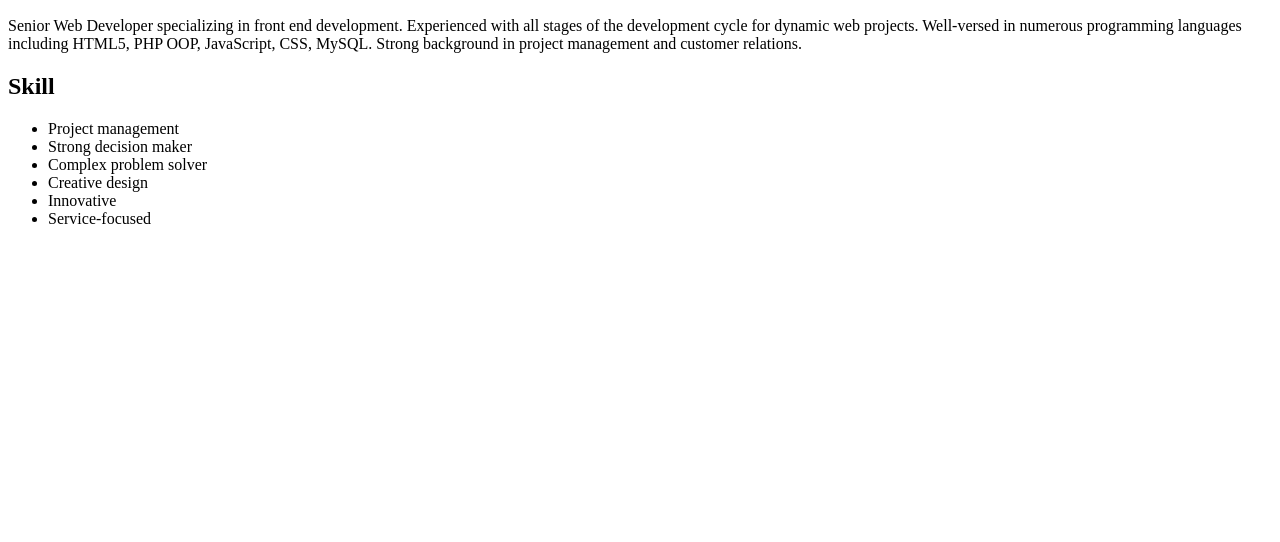
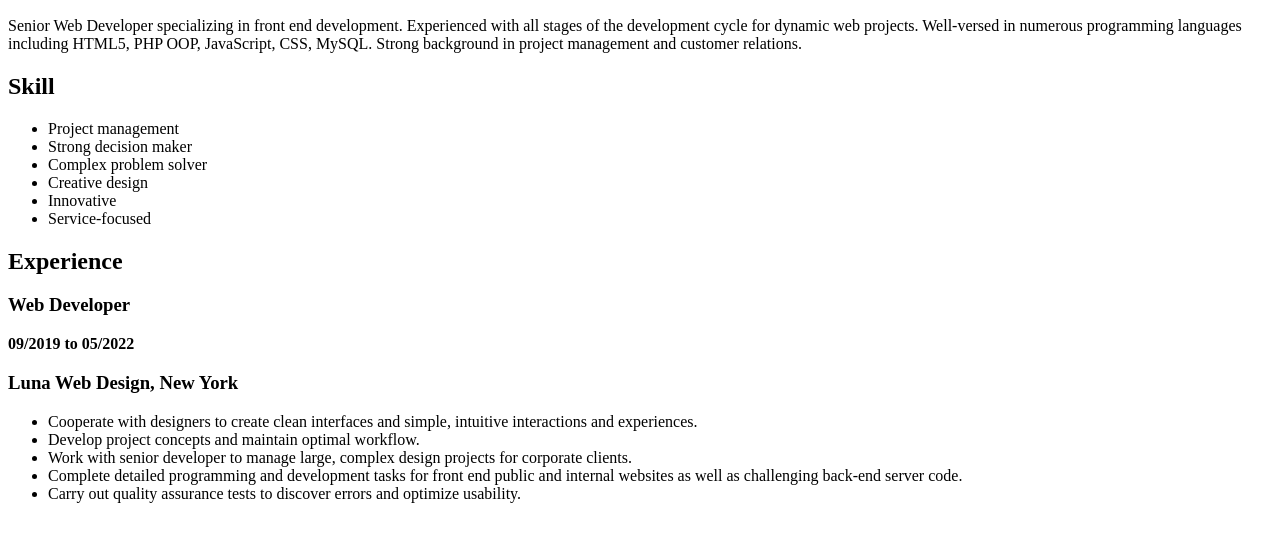
Before and after one commit to Yahya-yasser/Git-flow-, a plain HTML site: page index.html in a window 1280 px wide. Shown: the part 110-652 px from the top of the page. Drawn offline with Linux system fonts and the light colour scheme.

Commit message:
CV Experience (Dev)

```diff
--- a/index.html
+++ b/index.html
@@ -20,7 +20,18 @@
       <li>Creative design</li>
       <li>Innovative</li>
       <li>Service-focused</li>
-  </ul>
+    </ul>
+    <h2>Experience</h2>
+    <h3>Web Developer</h3>
+    <p><strong>09/2019 to 05/2022</strong></p>
+    <h3><strong>Luna Web Design</strong>, New York</h3>
+    <ul>
+        <li>Cooperate with designers to create clean interfaces and simple, intuitive interactions and experiences.</li>
+        <li>Develop project concepts and maintain optimal workflow.</li>
+        <li>Work with senior developer to manage large, complex design projects for corporate clients.</li>
+        <li>Complete detailed programming and development tasks for front end public and internal websites as well as challenging back-end server code.</li>
+        <li>Carry out quality assurance tests to discover errors and optimize usability.</li>
+    </ul>
   </div>
 </body>
 </html>
```
